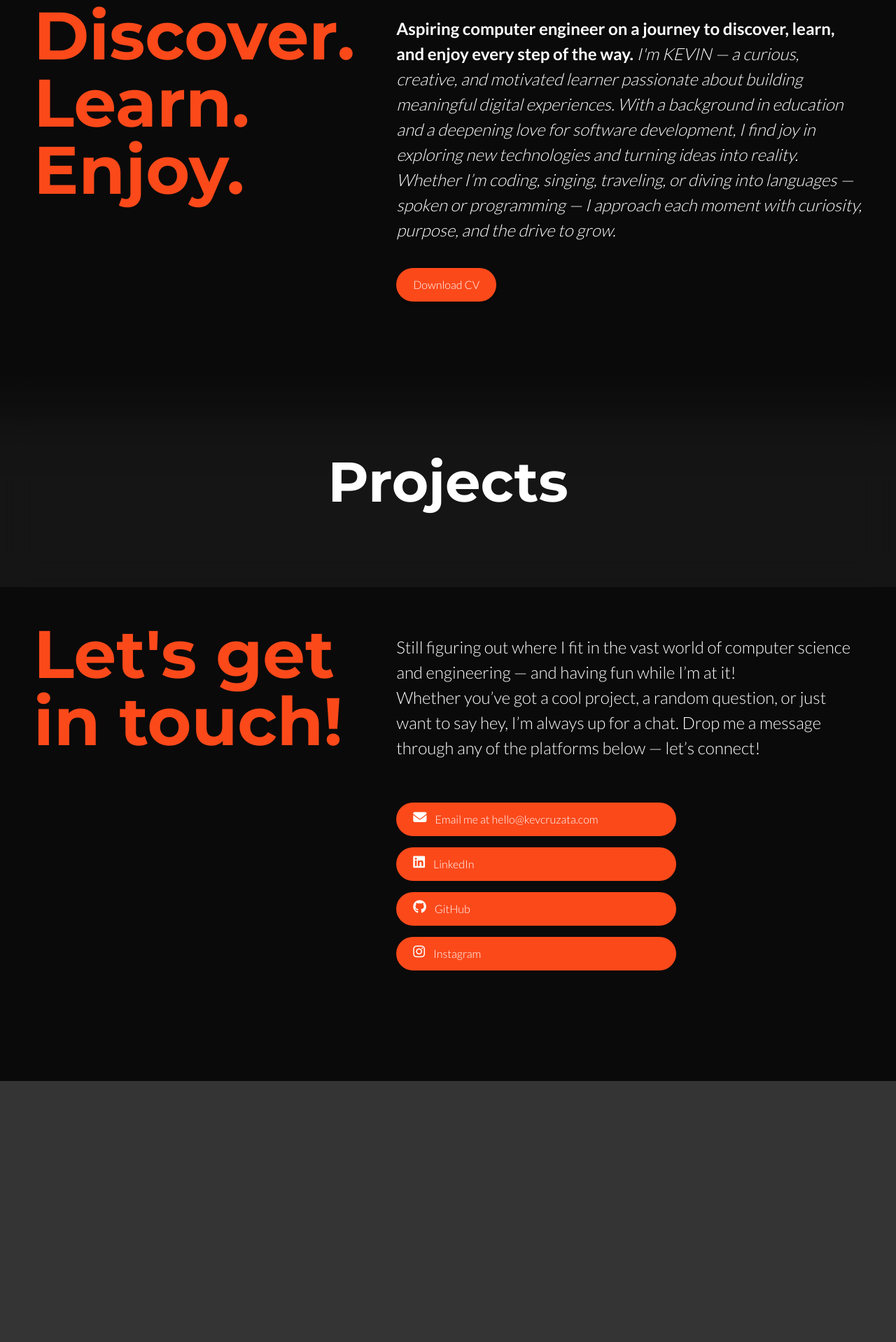
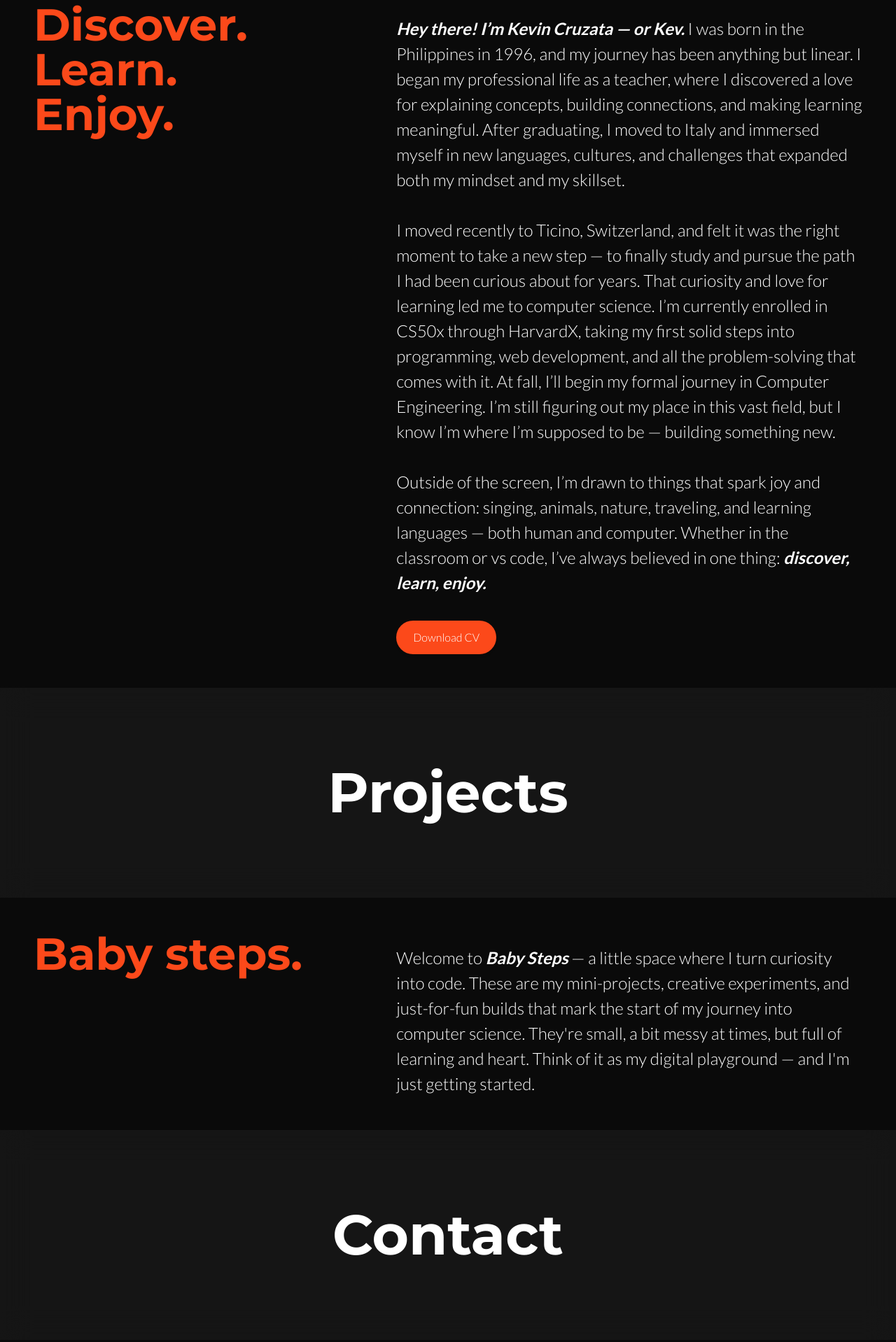
Before and after one commit to kevcruzata/kevcruzata.github.io, a plain HTML site: page index.html in a window 1280 px wide. Shown: the part 845-2763 px from the top of the page at 70% size. Before the commit the page ends 2390 px from the top, so only its background shows below. Drawn offline with nearby package versions, Linux system fonts and the light colour scheme; a web font is replaced by a local one.

```diff
--- a/css/style.css
+++ b/css/style.css
@@ -180,7 +180,7 @@ section {
   overflow: hidden;
 }
 
-.parallax-section2 {
+.parallax-section2, .parallax-section3 {
   position: relative;
   height: 300px;
   overflow: hidden;
@@ -215,6 +215,21 @@ section {
   z-index: 0;
 }
 
+.parallax-bg3 {
+  position: absolute;
+  top: 0;
+  left: 0;
+  right: 0;
+  bottom: 0;
+  height: 200%;
+  background-image: url('/images/background3.jpg');
+  background-size: cover;
+  background-position: center;
+  transform: translateZ(0);
+  will-change: transform;
+  z-index: 0;
+}
+
 .home {
   position: sticky;
   top: 0;
@@ -238,6 +253,67 @@ section {
   color: white;
 }
 
+@keyframes typing {
+  0%, 5%     { content: ""; }
+  6%, 10%    { content: "v"; }
+  11%, 15%   { content: "vi"; }
+  16%, 20%   { content: "vis"; }
+  21%, 25%   { content: "visi"; }
+  26%, 30%   { content: "visit"; }
+  31%, 35%   { content: "visito"; }
+  36%, 40%   { content: "visitor"; }
+  41%, 45%   { content: "visitor!"; }
+
+  46%, 50%   { content: ""; }
+  51%, 55%   { content: "w"; }
+  56%, 60%   { content: "wo"; }
+  61%, 65%   { content: "wor"; }
+  66%, 70%   { content: "worl"; }
+  71%, 74%   { content: "world"; }
+  75%, 78%   { content: "world!"; }
+}
+
+@keyframes blink {
+  0%, 100% { opacity: 1; }
+  50%     { opacity: 0; }
+}
+
+.typewriter {
+  --caret: currentcolor;
+}
+
+.typewriter::before {
+  content: "";
+  animation: typing 5s steps(1) infinite;
+}
+
+.typewriter::after {
+  content: "";
+  border-right: 0.5px solid var(--caret);
+  animation: blink 0.7s step-end infinite;
+}
+
+.typewriter.thick::after {
+  border-right: 0.2em solid var(--caret);
+}
+
+.typewriter.orange-caret {
+  --caret: #fc491a;
+}
+
+@media (prefers-reduced-motion) {
+  .typewriter::after {
+    animation: none;
+  }
+
+  .typewriter::before {
+    content: "Hey, world!";
+    animation: none;
+  }
+}
+
+
+
 
 .about {
   position: sticky;
@@ -251,7 +327,6 @@ section {
   padding: 3rem 3rem;
   color: white;
   border: none;
-  box-shadow: 0 0 60px 50px rgba(0, 0, 0, 0.5);
   background-color: rgba(0, 0, 0, 0.8);
   overflow: auto;
 }
@@ -260,20 +335,10 @@ section {
   flex: 1 1 40%;
   font-family: 'Montserrat', sans-serif;
   font-weight: 900;
-  font-size: 3rem;
+  font-size: 2rem;
   line-height: 1;
   color: #fc491a;
   margin-right: 30px;
-}
-
-.motto h2 {
-  font-family: 'Arapey', sans-serif;
-  font-weight: 300;
-  font-size: 2rem;
-  font-style: italic;
-  display: inline-block;
-  background-color: #fc491a;
-  color: #ffffff;
 }
 
 .introduction {
@@ -283,7 +348,6 @@ section {
   font-weight: 300;
   line-height: 1.5;
   margin-top: 20px;
-  margin-bottom: 60px;
 }
 
 .cv-button {
@@ -321,11 +385,46 @@ section {
   -webkit-backdrop-filter: blur(20px);
 }
 
-.projects h1 {
+.projects h1, .contact2 h1 {
   font-family: 'Montserrat', sans-serif;
   font-size: 5rem;
   line-height: 1.2;
   color: white;
+}
+
+.projects2 {
+  position: sticky;
+  top: 0;
+  width: 100%;
+  z-index: 10;
+  display: flex;
+  flex-wrap: wrap;
+  padding-left: 20px;
+  justify-content: space-between;
+  padding: 3rem 3rem;
+  color: white;
+  border: none;
+  background-color: rgba(0, 0, 0, 0.8);
+  overflow: auto;
+}
+
+.proj-info {
+  flex: 1 1 40%;
+  font-family: 'Montserrat', sans-serif;
+  font-weight: 900;
+  font-size: 2rem;
+  line-height: 1;
+  color: #fc491a;
+  margin-right: 30px;
+}
+
+.proj-text {
+  flex: 1 1 55%;
+  font-family: 'Lato', sans-serif;
+  font-size: 1.5rem;
+  font-weight: 300;
+  line-height: 1.5;
+  margin-top: 20px;
 }
 
 
@@ -349,25 +448,29 @@ section {
   overflow: auto;
 }
 
+.contact2 {
+  position: sticky;
+  top: 0;
+  width: 100%;
+  height: 100%;
+  z-index: 10;
+  display: flex;
+  align-items: center;
+  justify-content: center;
+  text-align: center;
+  background-color: rgba(0, 0, 0, 0.591);
+  backdrop-filter: blur(20px);
+  -webkit-backdrop-filter: blur(20px);
+}
+
 .call {
   flex: 1 1 40%;
   font-family: 'Montserrat', sans-serif;
   font-weight: 900;
-  font-size: 3rem;
+  font-size: 2rem;
   line-height: 1;
   color: #fc491a;
   margin-right: 30px;
-  z-index: 900;
-}
-
-.call h2 {
-  font-family: 'Arapey', sans-serif;
-  font-weight: 300;
-  font-size: 2rem;
-  font-style: italic;
-  display: inline-block;
-  background-color: #fc491a;
-  color: #ffffff;
   z-index: 900;
 }
 
@@ -383,7 +486,6 @@ section {
 
 .contact-section {
   color: white;
-  margin-bottom: 60px;
 }
 
 .contact-section p {
@@ -466,7 +568,7 @@ section {
 @media (max-width: 468px) {
 
   .tagline h1 {
-    font-size: 2.5rem;
+    font-size: 3rem;
   }
 
   .motto, .introduction {
--- a/index.html
+++ b/index.html
@@ -21,7 +21,9 @@
                 <div class="parallax-bg1"></div>
                 <div class="home">
                     <div class="tagline">
-                        <h1>Hey, world!</h1>
+                        <h1 aria-label="Hey, world!">
+                            Hey,&nbsp;<span class="typewriter thick orange-caret"></span>
+                        </h1>
                     </div>
                 </div>
             </div>
@@ -33,12 +35,23 @@
                     </div>
                     <div class="introduction">
                         <p>
-                            <strong>Aspiring computer engineer on a journey to discover, learn, and enjoy every step of the way. </strong>
-                            <em>I'm KEVIN — a curious, creative, and motivated learner passionate about building meaningful digital experiences.
-                            With a background in education and a deepening love for software development,
-                            I find joy in exploring new technologies and turning ideas into reality.
-                            Whether I’m coding, singing, traveling, or diving into languages — spoken or programming
-                            — I approach each moment with curiosity, purpose, and the drive to grow.</em>
+                            <strong><em>Hey there! I’m Kevin Cruzata — or Kev.</em></strong> I was born in the Philippines in 1996,
+                            and my journey has been anything but linear. I began my professional life as a teacher,
+                            where I discovered a love for explaining concepts, building connections, and making learning meaningful.
+                            After graduating, I moved to Italy and immersed myself in new languages, cultures, and challenges
+                            that expanded both my mindset and my skillset.
+                            <br><br>
+                            I moved recently to Ticino, Switzerland, and felt it was the right moment to take a new step
+                            — to finally study and pursue the path I had been curious about for years.
+                            That curiosity and love for learning led me to computer science.
+                            I’m currently enrolled in CS50x through HarvardX, taking my first solid steps into programming, web development,
+                            and all the problem-solving that comes with it. At fall, I’ll begin my formal journey in Computer Engineering.
+                            I’m still figuring out my place in this vast field, but I know I’m where I’m supposed to be
+                            — building something new.
+                            <br><br>
+                            Outside of the screen, I’m drawn to things that spark joy and connection: singing, animals, nature, traveling,
+                            and learning languages — both human and computer. Whether in the classroom or vs code,
+                            I’ve always believed in one thing: <strong><em>discover, learn, enjoy.</em></strong>
                         </p>
                         <br>
                         <a href="https://drive.google.com/drive/folders/1WkJyfmmwGK-t4S2TBv23vTJfWCOfs0h-?usp=sharing" download class="cv-button">Download CV</a>
@@ -54,7 +67,31 @@
                 </div>
             </div>
 
-            <div id="contact" class="stack">
+            <div>
+                <div class="projects2">
+                    <div class="proj-info">
+                        <h1>Baby steps.</h1>
+                    </div>
+                    <div class="proj-text">
+                        <p>
+                            Welcome to <strong><em>Baby Steps</em></strong> — a little space where I turn curiosity into code.
+                            These are my mini-projects, creative experiments, and just-for-fun builds that mark the start of my journey into computer science.
+                            They're small, a bit messy at times, but full of learning and heart.
+                            Think of it as my digital playground — and I'm just getting started.
+                        </p>
+                    </div>
+
+                </div>
+            </div>
+
+            <div id="contact" class="parallax-section3">
+                <div class="parallax-bg3"></div>
+                <div class="contact2">
+                    <h1>Contact</h1>
+                </div>
+            </div>
+
+            <div>
                 <div class="contact">
                     <div class="call">
                         <h1>Let's get <br> in touch!</h1>
@@ -89,7 +126,7 @@
         </button>
 
         <div id="menuOverlay">
-            <div class="menu-item"><a href="#home" class="active">Hi!</a></div>
+            <div class="menu-item"><a href="#home" class="active">Hey, world!</a></div>
             <div class="menu-item"><a href="#aboutme">About Me</a></div>
             <div class="menu-item"><a href="#projects">Projects</a></div>
             <div class="menu-item"><a href="#contact">Contact</a></div>
--- a/javascript/script.js
+++ b/javascript/script.js
@@ -122,7 +122,7 @@ window.addEventListener('scroll', () => {
     if (!bg) return;
 
     const rect = section.getBoundingClientRect();
-    const speed = parseFloat(bg.dataset.speed) || 0.8;
+    const speed = parseFloat(bg.dataset.speed) || 0.4;
 
     if (rect.top < window.innerHeight && rect.bottom > 0) {
       const scrollOffset = window.scrollY + rect.top;
```
Also changed, not shown: images/background3.jpg (added).
